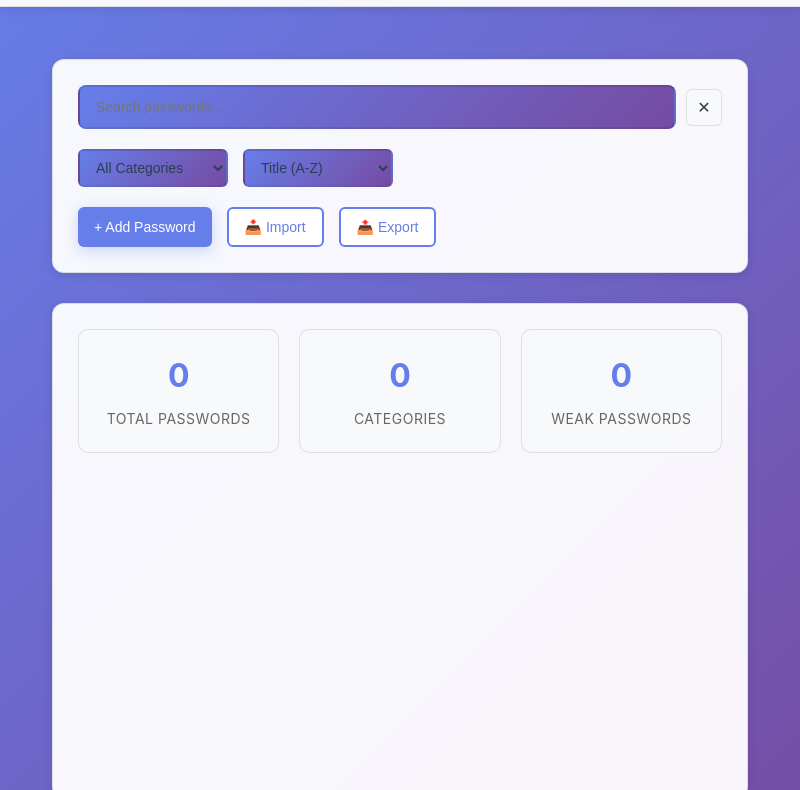
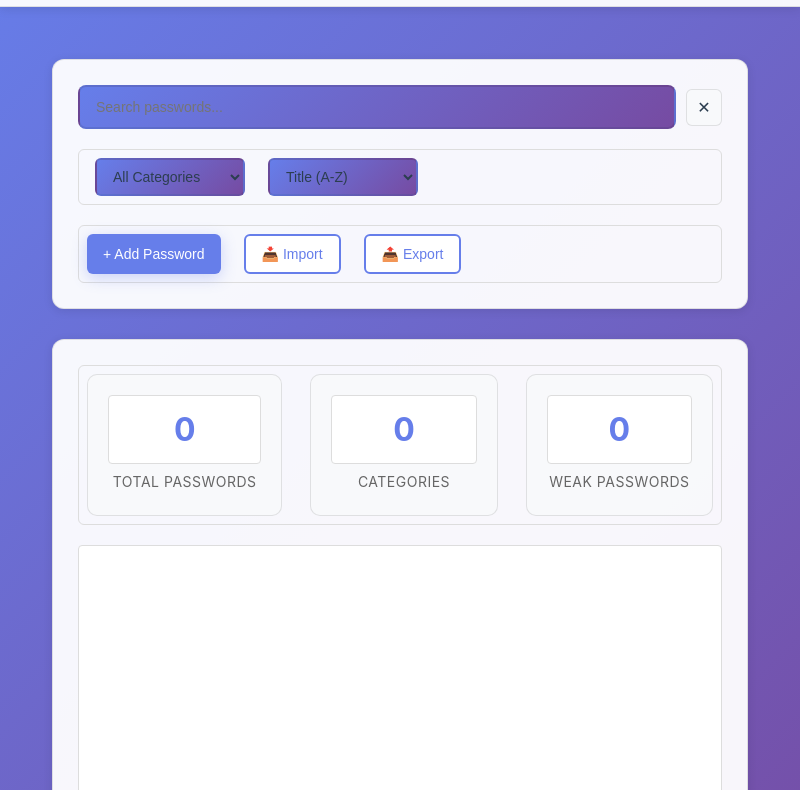
Before and after one commit to melvsalonga/SecurePass-Desktop, an Electron app: page src/renderer/pages/vault.html in a window 800 px wide. Shown: the part 74-864 px from the top of the page. Drawn offline with Linux system fonts and the light colour scheme.

Commit message:
feat: Link accessibility stylesheet to all renderer pages
Integrates the `accessibility.css` file into `generator.html`, `home.html`, `settings.html`, and `vault.html` to apply global accessibility styles across the application.

```diff
--- a/src/renderer/pages/vault.html
+++ b/src/renderer/pages/vault.html
@@ -12,6 +12,7 @@
     <link rel="stylesheet" href="../styles/themes.css">
     <link rel="stylesheet" href="../styles/main.css">
     <link rel="stylesheet" href="../styles/vault.css">
+    <link rel="stylesheet" href="../styles/accessibility.css">
 </head>
 <body>
     <div id="app">
```
Also changed, not shown: src/renderer/pages/generator.html (+1 -0 lines), src/renderer/pages/home.html (+1 -0 lines), src/renderer/pages/settings.html (+1 -0 lines).
